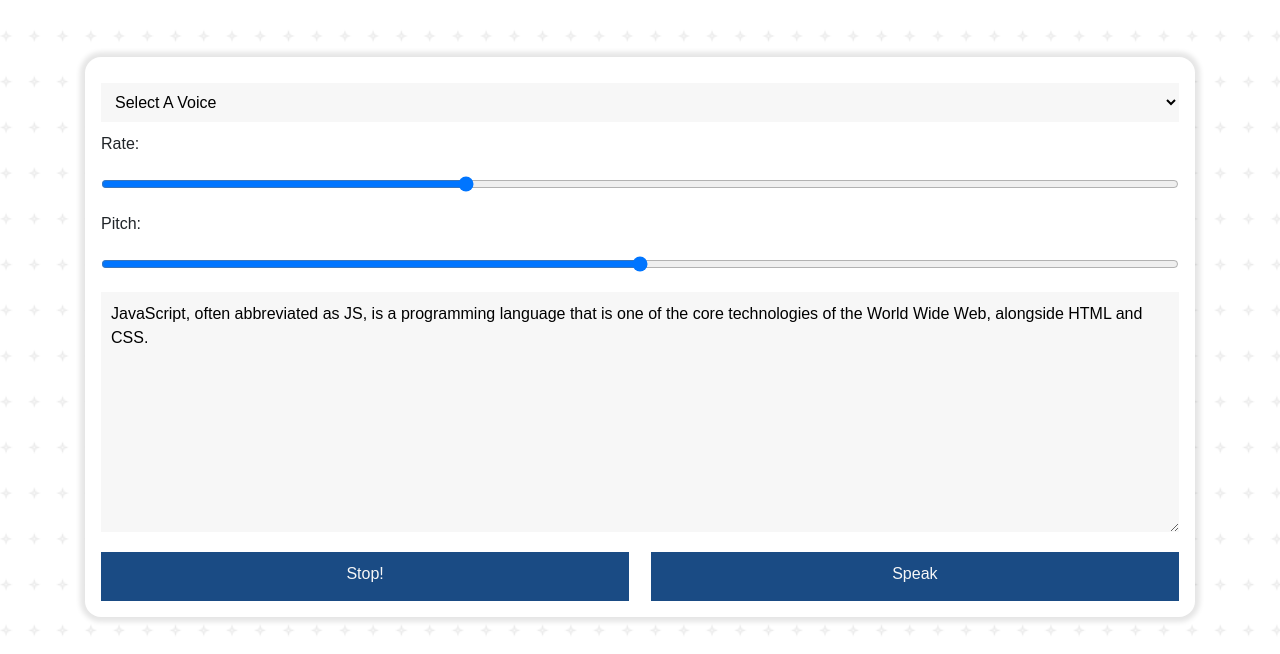
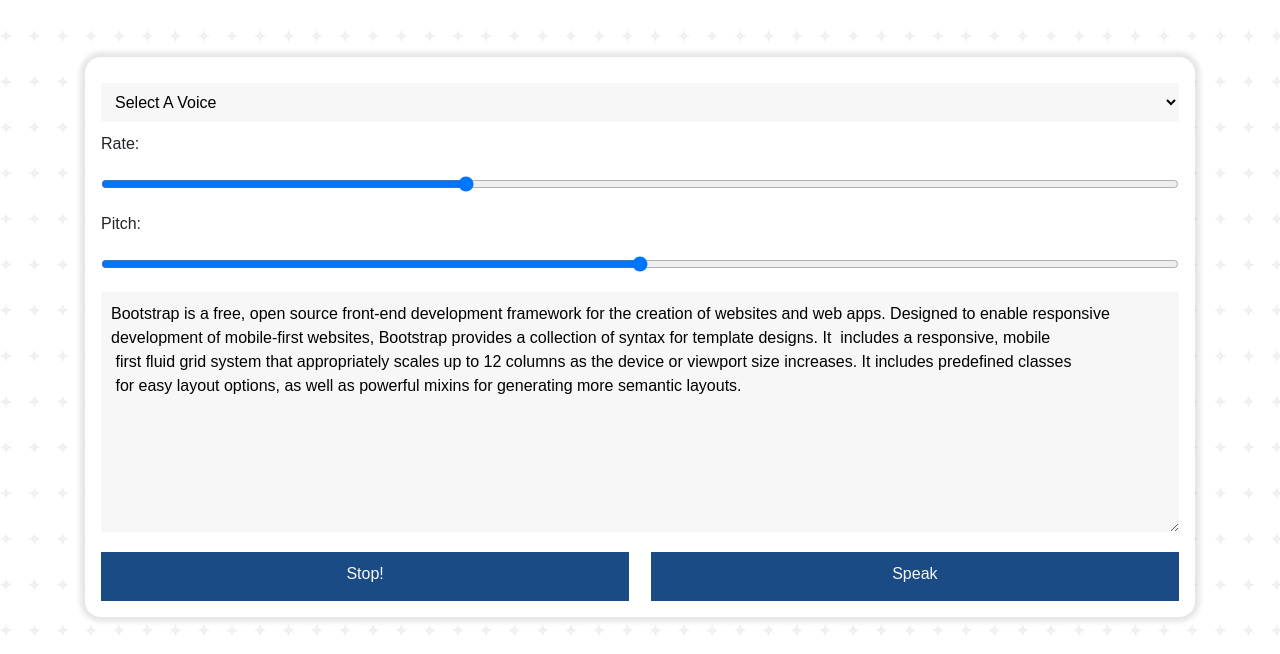
Before and after one commit to KDeepika-brs/Speech-Synthesis, a plain HTML site: page index.html in a window 1280 px wide. Shown: the part 153-807 px from the top of the page. Drawn offline with nearby package versions, Linux system fonts and the light colour scheme.

Commit message:
Update index.html

```diff
--- a/index.html
+++ b/index.html
@@ -62,7 +62,10 @@
 
         <input name="pitch" type="range" min="0" max="2" step="0.1" />
         <textarea name="text">
-JavaScript, often abbreviated as JS, is a programming language that is one of the core technologies of the World Wide Web, alongside HTML and CSS.</textarea
+Bootstrap is a free, open source front-end development framework for the creation of websites and web apps. Designed to enable responsive
+development of mobile-first websites, Bootstrap provides a collection of syntax for template designs. It  includes a responsive, mobile
+ first fluid grid system that appropriately scales up to 12 columns as the device or viewport size increases. It includes predefined classes
+ for easy layout options, as well as powerful mixins for generating more semantic layouts.</textarea
         >
         <button id="stop">Stop!</button>
         <button id="speak">Speak</button>
```
